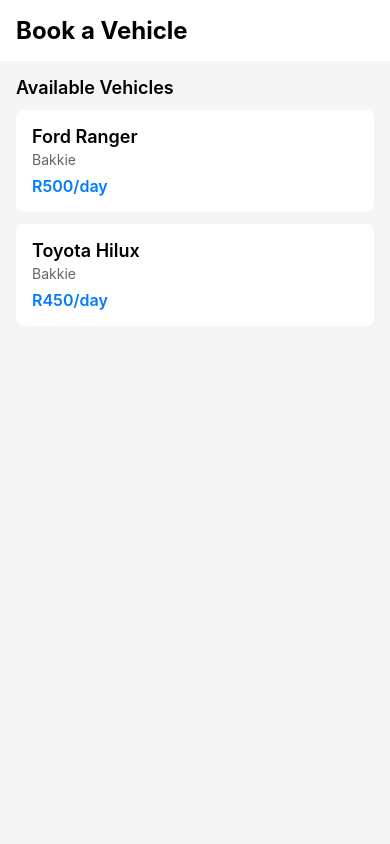
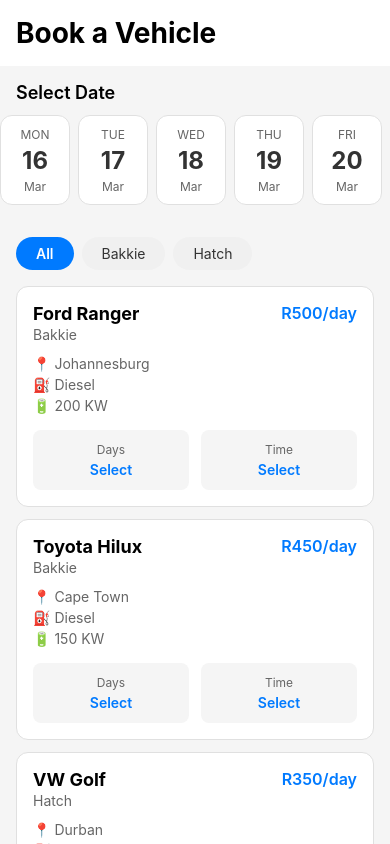
Before and after one commit to are-atar-are/FMB, a React Native app: screen / in a window 390 px wide. Built offline with nearby package versions, Linux system fonts and the light colour scheme.

Commit message:
feat: implement Calendar and VehicleSelection components with filters

```diff
--- /dev/null
+++ b/src/features/booking/components/Calendar.tsx
@@ -0,0 +1,117 @@
+import React from 'react';
+import {
+  View,
+  Text,
+  StyleSheet,
+  TouchableOpacity,
+  ScrollView,
+} from 'react-native';
+
+interface CalendarProps {
+  selectedDate: string | null;
+  onSelectDate: (date: string) => void;
+}
+
+const Calendar: React.FC<CalendarProps> = ({ selectedDate, onSelectDate }) => {
+  // Generate next 14 days
+  const generateDates = () => {
+    const dates = [];
+    const today = new Date();
+
+    for (let i = 0; i < 14; i++) {
+      const date = new Date(today);
+      date.setDate(today.getDate() + i);
+
+      const dateString = date.toISOString().split('T')[0];
+      const dayName = date.toLocaleDateString('en-US', { weekday: 'short' });
+      const dayNumber = date.getDate();
+      const monthName = date.toLocaleDateString('en-US', { month: 'short' });
+
+      dates.push({
+        dateString,
+        dayName,
+        dayNumber,
+        monthName,
+      });
+    }
+
+    return dates;
+  };
+
+  const dates = generateDates();
+
+  return (
+    <View style={styles.container}>
+      <Text style={styles.title}>Select Date</Text>
+      <ScrollView horizontal showsHorizontalScrollIndicator={false}>
+        {dates.map((date) => (
+          <TouchableOpacity
+            key={date.dateString}
+            style={[
+              styles.dateCard,
+              selectedDate === date.dateString && styles.selectedDateCard,
+            ]}
+            onPress={() => onSelectDate(date.dateString)}
+          >
+            <Text style={styles.dayName}>{date.dayName}</Text>
+            <Text style={[
+              styles.dayNumber,
+              selectedDate === date.dateString && styles.selectedText,
+            ]}>
+              {date.dayNumber}
+            </Text>
+            <Text style={styles.monthName}>{date.monthName}</Text>
+          </TouchableOpacity>
+        ))}
+      </ScrollView>
+    </View>
+  );
+};
+
+const styles = StyleSheet.create({
+  container: {
+    marginVertical: 16,
+  },
+  title: {
+    fontSize: 18,
+    fontWeight: '600',
+    marginBottom: 12,
+    paddingHorizontal: 16,
+  },
+  dateCard: {
+    width: 70,
+    height: 90,
+    backgroundColor: 'white',
+    borderRadius: 12,
+    marginRight: 8,
+    padding: 8,
+    alignItems: 'center',
+    justifyContent: 'center',
+    borderWidth: 1,
+    borderColor: '#e0e0e0',
+  },
+  selectedDateCard: {
+    backgroundColor: '#007AFF',
+    borderColor: '#007AFF',
+  },
+  dayName: {
+    fontSize: 12,
+    color: '#666',
+    textTransform: 'uppercase',
+  },
+  dayNumber: {
+    fontSize: 24,
+    fontWeight: 'bold',
+    marginVertical: 4,
+    color: '#333',
+  },
+  selectedText: {
+    color: 'white',
+  },
+  monthName: {
+    fontSize: 12,
+    color: '#666',
+  },
+});
+
+export default Calendar;
--- /dev/null
+++ b/src/features/booking/components/VehicleSelection.tsx
@@ -0,0 +1,198 @@
+import React, { useState } from 'react';
+import {
+  View,
+  Text,
+  StyleSheet,
+  TouchableOpacity,
+  ScrollView,
+  Image,
+} from 'react-native';
+import { Vehicle, CarType } from '../types';
+
+interface VehicleSelectionProps {
+  vehicles: Vehicle[];
+  selectedVehicle: Vehicle | null;
+  onSelectVehicle: (vehicle: Vehicle) => void;
+  onSelectDays: (vehicle: Vehicle) => void;
+  onSelectTime: (vehicle: Vehicle) => void;
+}
+
+const filters: { label: string; value: CarType | 'All' }[] = [
+  { label: 'All', value: 'All' },
+  { label: 'Bakkie', value: 'Bakkie' },
+  { label: 'Hatch', value: 'Hatch' },
+];
+
+const VehicleSelection: React.FC<VehicleSelectionProps> = ({
+  vehicles,
+  selectedVehicle,
+  onSelectVehicle,
+  onSelectDays,
+  onSelectTime,
+}) => {
+  const [activeFilter, setActiveFilter] = useState<CarType | 'All'>('All');
+
+  const filteredVehicles = activeFilter === 'All'
+    ? vehicles
+    : vehicles.filter((v) => v.type === activeFilter);
+
+  return (
+    <View style={styles.container}>
+      {/* Filters */}
+      <ScrollView horizontal showsHorizontalScrollIndicator={false} style={styles.filterContainer}>
+        {filters.map((filter) => (
+          <TouchableOpacity
+            key={filter.value}
+            style={[
+              styles.filterButton,
+              activeFilter === filter.value && styles.activeFilterButton,
+            ]}
+            onPress={() => setActiveFilter(filter.value)}
+          >
+            <Text style={[
+              styles.filterText,
+              activeFilter === filter.value && styles.activeFilterText,
+            ]}>
+              {filter.label}
+            </Text>
+          </TouchableOpacity>
+        ))}
+      </ScrollView>
+
+      {/* Vehicle List */}
+      {filteredVehicles.map((vehicle) => (
+        <TouchableOpacity
+          key={vehicle.id}
+          style={[
+            styles.vehicleCard,
+            selectedVehicle?.id === vehicle.id && styles.selectedVehicleCard,
+          ]}
+          onPress={() => onSelectVehicle(vehicle)}
+        >
+          <View style={styles.vehicleHeader}>
+            <View>
+              <Text style={styles.vehicleName}>{vehicle.name}</Text>
+              <Text style={styles.vehicleType}>{vehicle.type}</Text>
+            </View>
+            <Text style={styles.vehiclePrice}>{vehicle.pricePerDay}/day</Text>
+          </View>
+
+          <View style={styles.vehicleDetails}>
+            <Text style={styles.detailText}>📍 {vehicle.location}</Text>
+            <Text style={styles.detailText}>⛽ {vehicle.fuelType}</Text>
+            <Text style={styles.detailText}>🔋 {vehicle.power}</Text>
+          </View>
+
+          {/* Days and Time Selection */}
+          <View style={styles.selectionRow}>
+            <TouchableOpacity
+              style={styles.selectionButton}
+              onPress={() => onSelectDays(vehicle)}
+            >
+              <Text style={styles.selectionLabel}>Days</Text>
+              <Text style={styles.selectionValue}>Select</Text>
+            </TouchableOpacity>
+
+            <TouchableOpacity
+              style={styles.selectionButton}
+              onPress={() => onSelectTime(vehicle)}
+            >
+              <Text style={styles.selectionLabel}>Time</Text>
+              <Text style={styles.selectionValue}>Select</Text>
+            </TouchableOpacity>
+          </View>
+        </TouchableOpacity>
+      ))}
+    </View>
+  );
+};
+
+const styles = StyleSheet.create({
+  container: {
+    padding: 16,
+  },
+  filterContainer: {
+    marginBottom: 16,
+  },
+  filterButton: {
+    paddingHorizontal: 20,
+    paddingVertical: 8,
+    borderRadius: 20,
+    backgroundColor: '#f0f0f0',
+    marginRight: 8,
+  },
+  activeFilterButton: {
+    backgroundColor: '#007AFF',
+  },
+  filterText: {
+    fontSize: 14,
+    color: '#333',
+  },
+  activeFilterText: {
+    color: 'white',
+    fontWeight: '600',
+  },
+  vehicleCard: {
+    backgroundColor: 'white',
+    borderRadius: 12,
+    padding: 16,
+    marginBottom: 12,
+    borderWidth: 1,
+    borderColor: '#e0e0e0',
+  },
+  selectedVehicleCard: {
+    borderColor: '#007AFF',
+    borderWidth: 2,
+  },
+  vehicleHeader: {
+    flexDirection: 'row',
+    justifyContent: 'space-between',
+    alignItems: 'flex-start',
+    marginBottom: 12,
+  },
+  vehicleName: {
+    fontSize: 18,
+    fontWeight: 'bold',
+  },
+  vehicleType: {
+    fontSize: 14,
+    color: '#666',
+    marginTop: 2,
+  },
+  vehiclePrice: {
+    fontSize: 16,
+    fontWeight: '600',
+    color: '#007AFF',
+  },
+  vehicleDetails: {
+    marginBottom: 12,
+  },
+  detailText: {
+    fontSize: 14,
+    color: '#666',
+    marginBottom: 4,
+  },
+  selectionRow: {
+    flexDirection: 'row',
+    gap: 12,
+  },
+  selectionButton: {
+    flex: 1,
+    backgroundColor: '#f5f5f5',
+    borderRadius: 8,
+    padding: 12,
+    alignItems: 'center',
+  },
+  selectionLabel: {
+    fontSize: 12,
+    color: '#666',
+  },
+  selectionValue: {
+    fontSize: 14,
+    fontWeight: '600',
+    color: '#007AFF',
+    marginTop: 4,
+  },
+});
+
+export default VehicleSelection;
--- a/src/features/booking/screens/BookingScreen.tsx
+++ b/src/features/booking/screens/BookingScreen.tsx
@@ -4,23 +4,29 @@
   Text,
   StyleSheet,
   ScrollView,
-  TouchableOpacity,
 } from 'react-native';
 import { useSelector, useDispatch } from 'react-redux';
-import { AppDispatch, RootState } from '../../store/store';
+import { AppDispatch } from '../../store/store';
 import {
   setSelectedDate,
   setSelectedVehicle,
   setShowCarInfoModal,
   setVehicles,
 } from '../redux/bookingSlice';
+import {
+  selectVehicles,
+  selectSelectedDate,
+  selectSelectedVehicle,
+} from '../redux/bookingSelectors';
 import { Vehicle } from '../types';
+import Calendar from '../components/Calendar';
+import VehicleSelection from '../components/VehicleSelection';
 
 const BookingScreen: React.FC = () => {
   const dispatch = useDispatch<AppDispatch>();
-  const { vehicles, selectedDate, selectedVehicle } = useSelector(
-    (state: RootState) => state.booking
-  );
+  const vehicles = useSelector(selectVehicles);
+  const selectedDate = useSelector(selectSelectedDate);
+  const selectedVehicle = useSelector(selectSelectedVehicle);
 
   useEffect(() => {
     // Load vehicles (in real app, this would come from Firestore)
@@ -57,33 +63,63 @@
         pricePerDay: 'R450',
         vehicleImage: 'toyota-hilux',
       },
+      {
+        id: '3',
+        name: 'VW Golf',
+        type: 'Hatch',
+        available: true,
+        registration: 'DEF456GP',
+        fuelType: 'Petrol',
+        power: '110 KW',
+        topSpeed: '200 km/h',
+        location: 'Durban',
+        bookingTimeSlots: ['8 AM', '9 AM', '10 AM'],
+        driverName: 'Mike Johnson',
+        driverRole: 'Driver',
+        pricePerDay: 'R350',
+        vehicleImage: 'vw-golf',
+      },
     ];
     dispatch(setVehicles(mockVehicles));
   }, [dispatch]);
+
+  const handleSelectDate = (date: string) => {
+    dispatch(setSelectedDate(date));
+  };
 
   const handleSelectVehicle = (vehicle: Vehicle) => {
     dispatch(setSelectedVehicle(vehicle));
     dispatch(setShowCarInfoModal(true));
   };
 
+  const handleSelectDays = (vehicle: Vehicle) => {
+    // TODO: Open days bottom sheet
+    console.log('Select days for:', vehicle.name);
+  };
+
+  const handleSelectTime = (vehicle: Vehicle) => {
+    // TODO: Open time bottom sheet
+    console.log('Select time for:', vehicle.name);
+  };
+
   return (
     <ScrollView style={styles.container}>
       <Text style={styles.header}>Book a Vehicle</Text>
 
-      <View style={styles.section}>
-        <Text style={styles.sectionTitle}>Available Vehicles</Text>
-        {vehicles.map((vehicle) => (
-          <TouchableOpacity
-            key={vehicle.id}
-            style={styles.vehicleCard}
-            onPress={() => handleSelectVehicle(vehicle)}
-          >
-            <Text style={styles.vehicleName}>{vehicle.name}</Text>
-            <Text style={styles.vehicleType}>{vehicle.type}</Text>
-            <Text style={styles.vehiclePrice}>{vehicle.pricePerDay}/day</Text>
-          </TouchableOpacity>
-        ))}
-      </View>
+      {/* Calendar */}
+      <Calendar
+        selectedDate={selectedDate}
+        onSelectDate={handleSelectDate}
+      />
+
+      {/* Vehicle Selection */}
+      <VehicleSelection
+        vehicles={vehicles}
+        selectedVehicle={selectedVehicle}
+        onSelectVehicle={handleSelectVehicle}
+        onSelectDays={handleSelectDays}
+        onSelectTime={handleSelectTime}
+      />
     </ScrollView>
   );
 };
@@ -94,41 +130,11 @@
     backgroundColor: '#f5f5f5',
   },
   header: {
-    fontSize: 24,
+    fontSize: 28,
     fontWeight: 'bold',
     padding: 16,
     backgroundColor: 'white',
   },
-  section: {
-    padding: 16,
-  },
-  sectionTitle: {
-    fontSize: 18,
-    fontWeight: '600',
-    marginBottom: 12,
-  },
-  vehicleCard: {
-    backgroundColor: 'white',
-    padding: 16,
-    borderRadius: 8,
-    marginBottom: 12,
-    elevation: 2,
-  },
-  vehicleName: {
-    fontSize: 18,
-    fontWeight: '600',
-  },
-  vehicleType: {
-    fontSize: 14,
-    color: '#666',
-    marginTop: 4,
-  },
-  vehiclePrice: {
-    fontSize: 16,
-    fontWeight: '600',
-    color: '#007AFF',
-    marginTop: 8,
-  },
 });
 
 export default BookingScreen;
```
